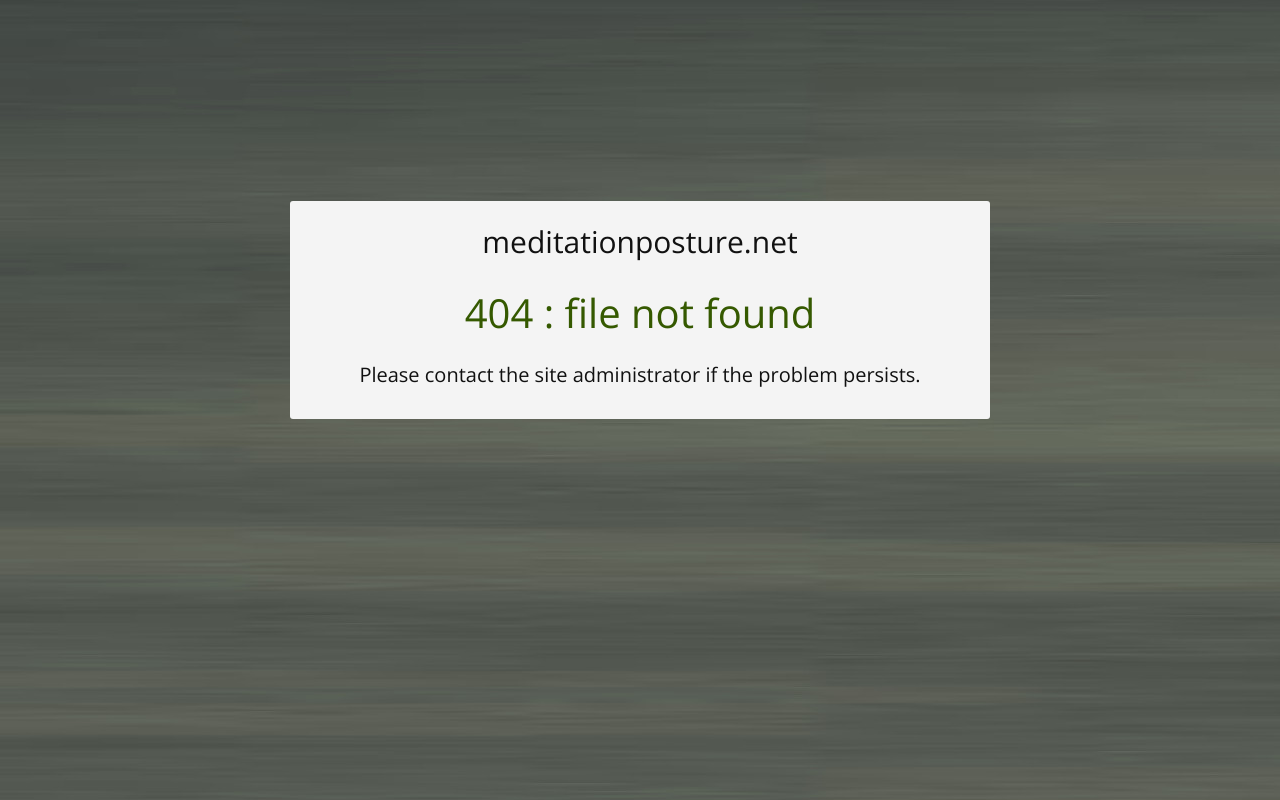
After one commit to jamescrg/meditation-posture, a Django app: template templates/404.html in a window 1280 px wide. The commit adds this page. Run offline with Django 3.2, Linux system fonts and the light colour scheme; the template is opened without the code that fills it, so the values that code supplies are empty; some libraries are stand-ins or nearby versions.

Commit message:
added a custom 404 page

```diff
--- a/static/styles/styles.css
+++ b/static/styles/styles.css
@@ -1,4 +1,3 @@
-
 @import url(http://fonts.googleapis.com/css?family=Open+Sans:300italic,400italic,600italic,700italic,300,400,600,700);
 
 /*-----------------------------------*/
@@ -246,3 +245,45 @@ border-color: #538c00;
 	font-size: 14px;
     color: darkred;
 }
+
+
+/*-----------------------------------*/
+/* error messages */
+/*------------------------------------*/
+
+.vertical-center {
+	min-height: 80%;  /* Fallback for browsers do NOT support vh unit */
+	min-height: 80vh; /* These two lines are counted as one :-)       */
+	display: flex;
+	align-items: center;
+	}
+
+.error-card{
+	background: #f4f4f4;
+	border-radius: 3px;
+    font-size: 18px;
+	margin: 0 auto;
+	margin-bottom: 20px;
+	padding: 20px;
+	width: 700px;
+	}
+
+.error-title{
+	font-size: 30px;
+	/* font-weight: 600; */
+	margin-bottom: 20px;
+	text-align: center;
+	}
+
+.error-message{
+    font-size: 40px;
+    color: #355900;
+	margin-bottom: 20px;
+	text-align: center;
+	}
+
+.contact-message{
+	font-size: 20px;
+    margin-bottom: 10px;
+	text-align: center;
+	}
--- /dev/null
+++ b/templates/404.html
@@ -0,0 +1,59 @@
+
+<!DOCTYPE html>
+<html lang="en">
+
+    <head>
+
+        <!-- Global site tag (gtag.js) - Google Analytics -->
+        <script async src="https://www.googletagmanager.com/gtag/js?id=UA-165756037-2"></script>
+        <script>
+          window.dataLayer = window.dataLayer || [];
+          function gtag(){dataLayer.push(arguments);}
+          gtag('js', new Date());
+
+          gtag('config', 'UA-165756037-2');
+        </script>
+
+        <meta charset="UTF-8" content="">
+	    <title>meditationposture.net</title>
+		<link rel="shortcut icon" href="">
+		<link rel="apple-touch-icon" href="">
+
+        <!-- set viewport for mobile devices -->
+		<meta name="viewport" content="width = device-width, initial-scale = 1">
+
+        <!-- bootstrap stylesheet -->
+		<link rel="stylesheet" href="https://maxcdn.bootstrapcdn.com/bootstrap/3.4.0/css/bootstrap.min.css">
+
+        <!-- app stylesheets -->
+		<link rel="stylesheet" href="/static/styles/styles.css">
+
+        <!-- bootstrap javascript -->
+		<script src="https://ajax.googleapis.com/ajax/libs/jquery/3.3.1/jquery.min.js"></script>
+		<script src="https://maxcdn.bootstrapcdn.com/bootstrap/3.4.0/js/bootstrap.min.js"></script>
+
+    </head>
+
+    <body>
+		<div class="container vertical-center">
+            <div class="error-card">
+
+                <div class="error-title">
+                    meditationposture.net
+                </div>
+
+                <div class="error-message">
+                    404 : file not found
+                </div>
+
+                <div class="contact-message">
+                    Please contact the site administrator if the problem persists.
+                </div>
+
+            </div>
+
+        </div>
+<br>
+<br>
+</body>
+</html>
```
